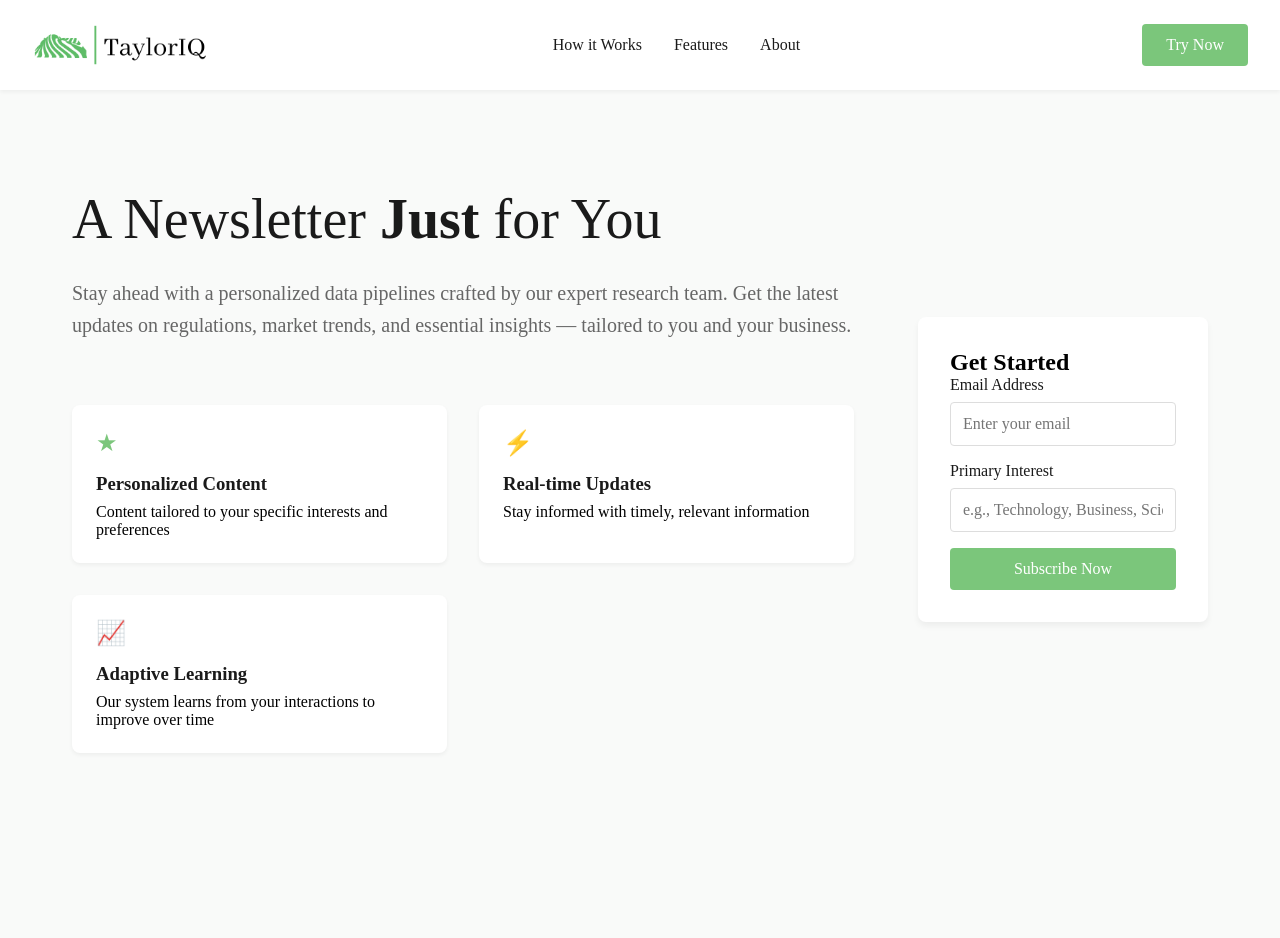
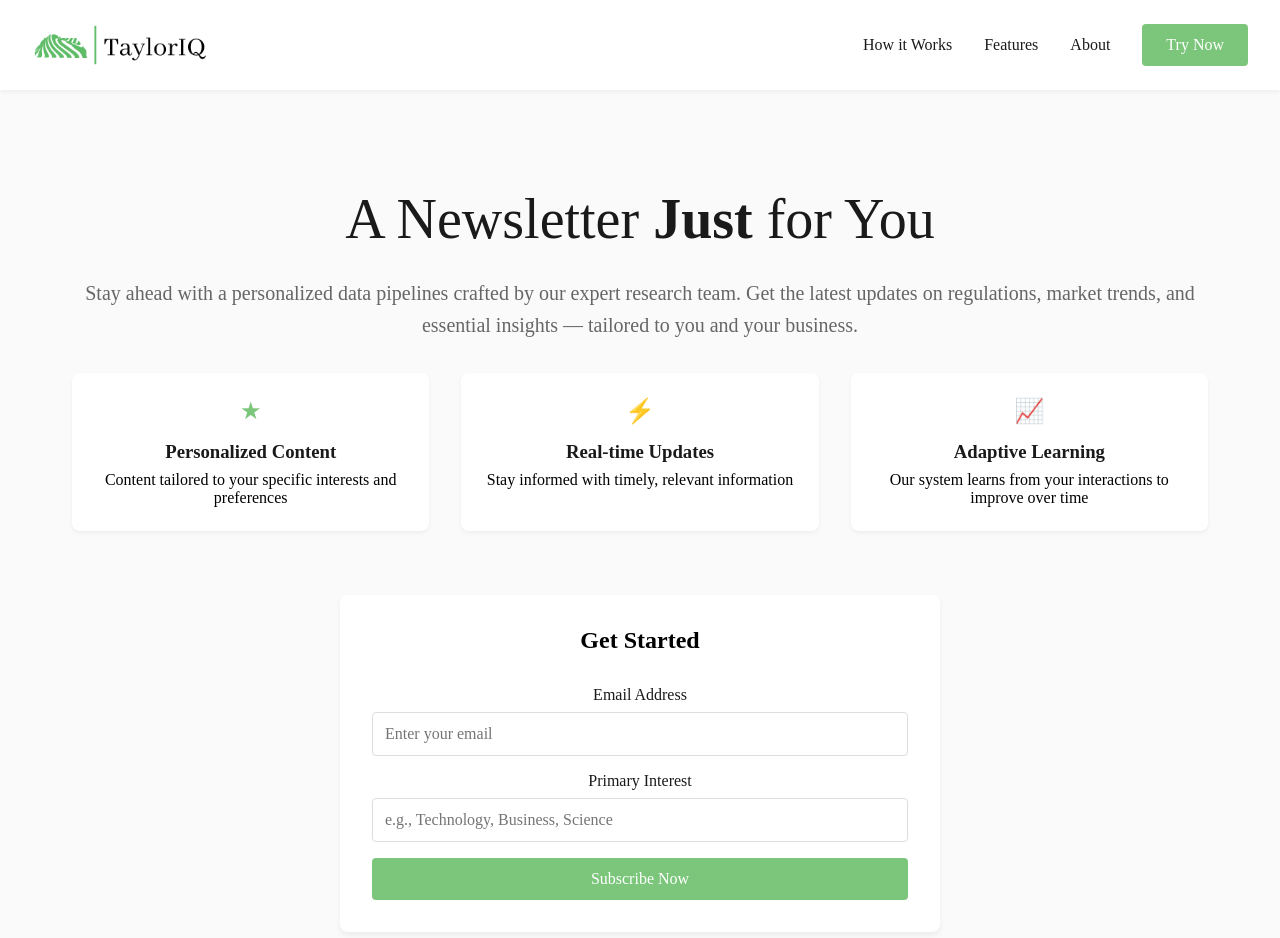
Before and after one commit to aus-sherman/Taylor, a plain HTML site: page index.html in a window 1280 px wide. Before the commit the page ends 800 px from the top, so only its background shows below. Drawn offline with Linux system fonts and the light colour scheme; a web font is replaced by a local one.

Commit message:
Update index.html cursor

```diff
--- a/index.html
+++ b/index.html
@@ -10,7 +10,6 @@
 
     <!-- favicon support -->
     <link rel="icon" type="image/png" href="tayloriq-favicon-color.png">
-
 
     <style>
         :root {
@@ -53,6 +52,12 @@
             height: 40px;
         }
 
+        .nav-right {
+            display: flex;
+            align-items: center;
+            gap: 2rem;
+        }
+
         .nav-links {
             display: flex;
             gap: 2rem;
@@ -83,12 +88,14 @@
             margin: 6rem auto;
             padding: 0 2rem;
             display: flex;
-            gap: 4rem;
+            flex-direction: column;
             align-items: center;
         }
 
         .hero-content {
-            flex: 1;
+            width: 100%;
+            text-align: center;
+            margin-bottom: 4rem;
         }
 
         .hero h1 {
@@ -107,11 +114,45 @@
             line-height: 1.6;
         }
 
+        .features {
+            display: grid;
+            grid-template-columns: repeat(auto-fit, minmax(250px, 1fr));
+            gap: 2rem;
+            width: 100%;
+            margin-bottom: 4rem;
+        }
+
+        .feature {
+            background: white;
+            padding: 1.5rem;
+            border-radius: 0.5rem;
+            box-shadow: 0 2px 4px rgba(0,0,0,0.05);
+        }
+
+        .feature-icon {
+            color: var(--primary-green);
+            font-size: 1.5rem;
+            margin-bottom: 1rem;
+        }
+
+        .feature h3 {
+            margin-bottom: 0.5rem;
+            color: var(--dark-text);
+        }
+
         .newsletter-form {
+            width: 100%;
+            max-width: 600px;
+            margin: 0 auto;
             background: white;
             padding: 2rem;
             border-radius: 0.5rem;
             box-shadow: 0 4px 6px rgba(0,0,0,0.05);
+        }
+
+        .newsletter-form h2 {
+            text-align: center;
+            margin-bottom: 2rem;
         }
 
         .form-group {
@@ -148,31 +189,6 @@
             opacity: 0.9;
         }
 
-        .features {
-            display: grid;
-            grid-template-columns: repeat(auto-fit, minmax(250px, 1fr));
-            gap: 2rem;
-            margin-top: 4rem;
-        }
-
-        .feature {
-            background: white;
-            padding: 1.5rem;
-            border-radius: 0.5rem;
-            box-shadow: 0 2px 4px rgba(0,0,0,0.05);
-        }
-
-        .feature-icon {
-            color: var(--primary-green);
-            font-size: 1.5rem;
-            margin-bottom: 1rem;
-        }
-
-        .feature h3 {
-            margin-bottom: 0.5rem;
-            color: var(--dark-text);
-        }
-
         @media (max-width: 768px) {
             .nav-links {
                 display: none;
@@ -194,12 +210,14 @@
         <div class="logo">
             <img src="tayloriq-high-resolution-logo-transparent.png" alt="TaylorIQ Logo">
         </div>
+        <div class="nav-right">
             <div class="nav-links">
                 <a href="#how-it-works">How it Works</a>
                 <a href="#features">Features</a>
                 <a href="#about">About</a>
             </div>
             <a href="#subscribe" class="try-btn">Try Now</a>
+        </div>
     </nav>
 
     <main class="hero">
@@ -226,7 +244,6 @@
                     <p>Our system learns from your interactions to improve over time</p>
                 </div>
             </div>
-        </div>
 
             <div class="newsletter-form">
                 <h2>Get Started</h2>
@@ -242,6 +259,7 @@
                     <button type="submit" class="submit-btn">Subscribe Now</button>
                 </form>
             </div>
+        </div>
     </main>
 
     <script>
```
Lines whose indentation alone changed are shown as unchanged.
